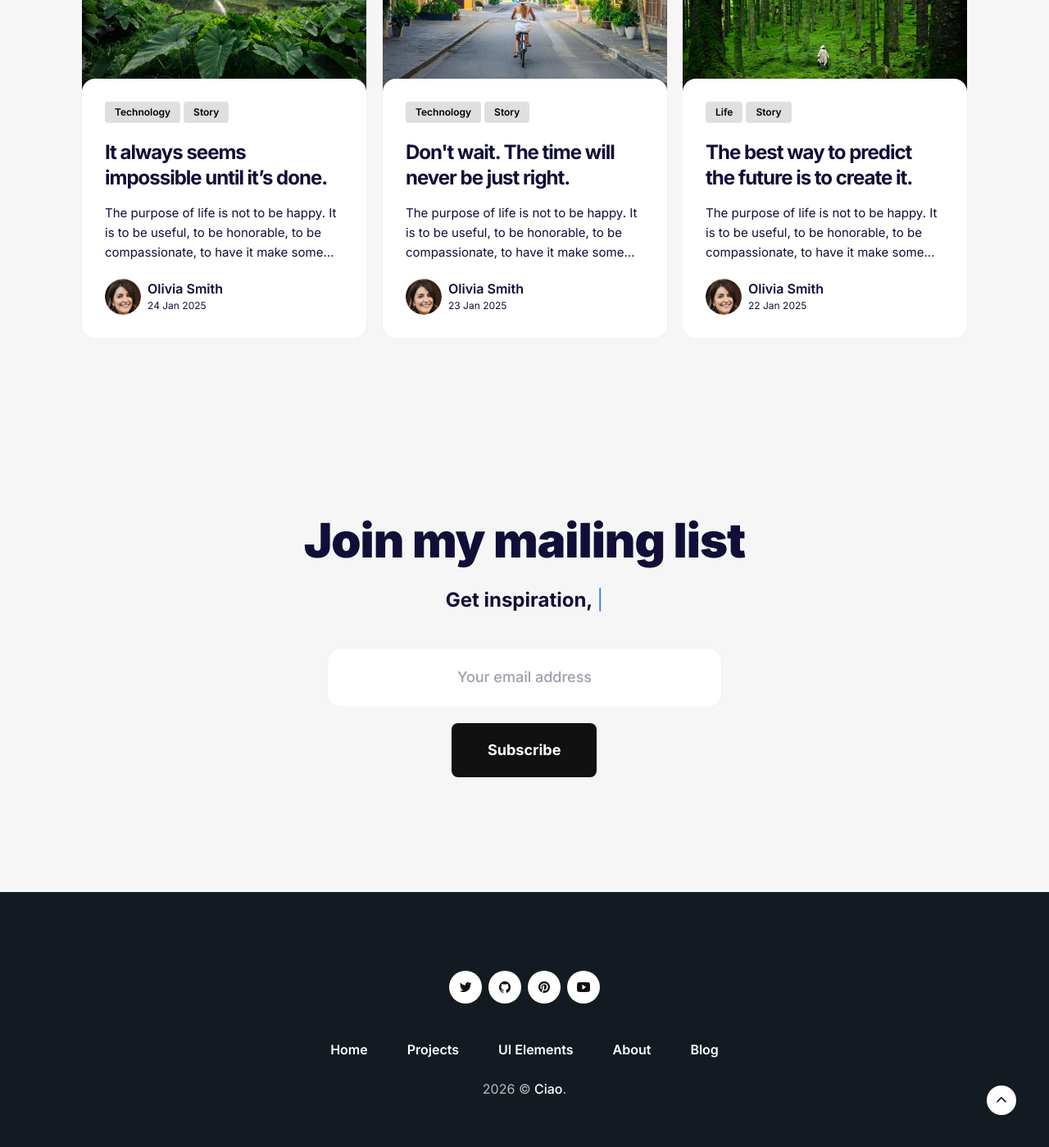
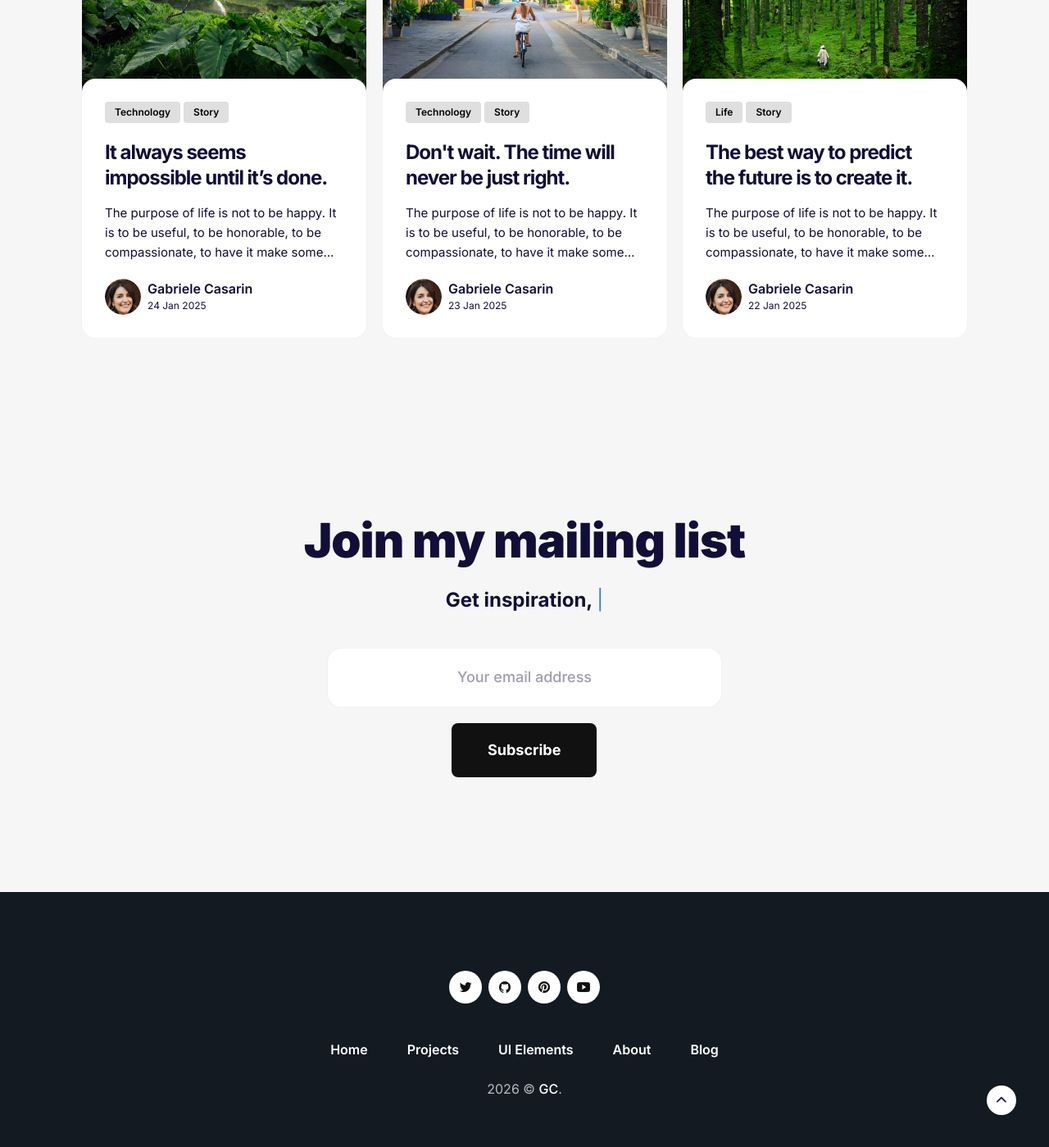
Before and after one commit to gcasarin/gcasarin.github.io, a Jekyll site: the page built from index.html, in a window 1280 px wide and 1400 px high, scrolled down 3119 px. Shown: the whole window at 82% size. Built offline with Jekyll 4.4.1, drawn with Linux system fonts in a browser that asks for light colours.

Commit message:
Update site title and author name in settings

```diff
--- a/_data/settings.yml
+++ b/_data/settings.yml
@@ -1,5 +1,5 @@
 # Site settings
-title: Ciao
+title: GC
 logo_image:  # You can add own logo. For example '/images/logo.png'.
 description: Aura is a multipurpose Jekyll blog theme
 social_media_share_image: #'/images/01.jpg'
@@ -7,7 +7,7 @@ disqus-identifier:
 google-analytics: G-XLEGE1T4XZ
 
 # Author Settings
-author_name: Olivia Smith
+author_name: Gabriele Casarin
 author_image: '/images/author.jpg'
 
 # header
```
